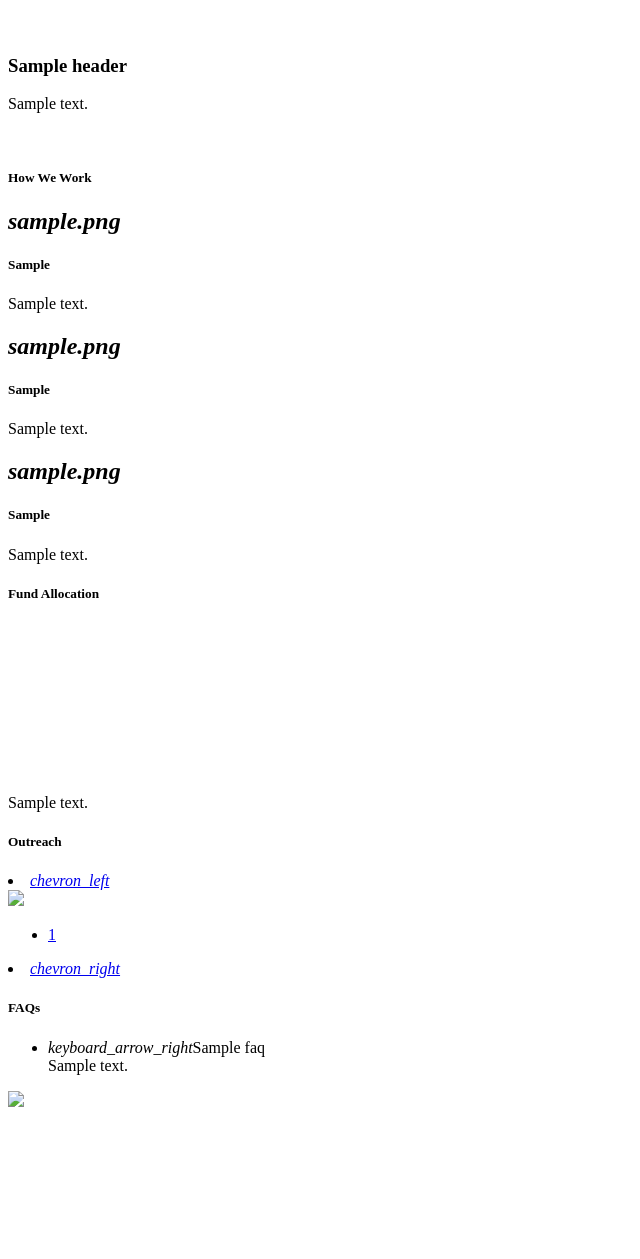
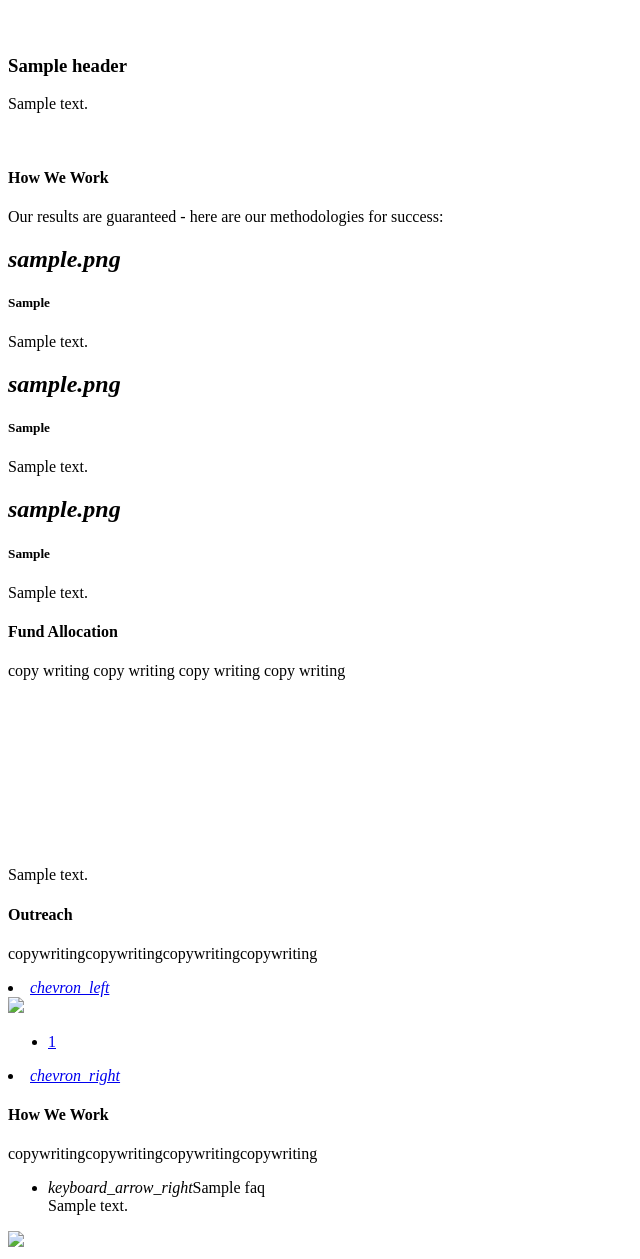
Before and after one commit to nextgencreators/next-gen, a PHP site: template user/themes/next-gen/templates/about.html.twig in a window 1280 px wide. Shown: the part 44-1303 px from the top of the page, without its empty margins (0-640 px from the left). Before the commit the page ends 1151 px from the top, so only its background shows below. Run offline with PHP 8.4, Linux system fonts and the light colour scheme; the template is opened without the code that fills it: most values are stand-ins (such as "Sample title", 1, 10 or a date in 2020); a map, chart or similar area stays blank; some libraries are stand-ins or nearby versions.

Commit message:
Minor CSS bug fixes.

```diff
--- a/user/themes/next-gen/templates/about.html.twig
+++ b/user/themes/next-gen/templates/about.html.twig
@@ -10,19 +10,21 @@
    <div class="section"></div>
    <div class="section">
    <div class="row">
-         <div class="col m12 l7">
-         <p class="white-text muli">{{ page.header.about_text }}</p>
+         <div class="col m12 l7 gi-header">
+           <p class="white-text muli top-align-p spacing">{{ page.header.about_text }}</p>
         </div>
-
-
          <div class="col m10 push-m1 pull-m1 l5">
-             <img class="responsive-img" src="{{ page.header.about_img|first.path }}">
+             <img class="responsive-img z-depth-2" src="{{ page.header.about_img|first.path }}">
          </div>
       </div>
    </div>
-   <div class="section">
+   <div class="section content-block">
+    <h4 class="header center white-text">How We Work</h4>
+      <div class="col center-align s12 m7 spacing">
+         <p class="white-text zero-line-height">Our results are guaranteed - here are our methodologies for success:</p>
+      </div>
    <div class="row">
-      <h5 class="header center white-text">How We Work</h5>
+
       <div class="row">
          <div class="col s12 m4">
             <div class="icon-block">
@@ -48,11 +50,12 @@
       </div>
    </div>
  </div>
- <div class="section">
-<div class="s abt-fun">
-      <h5 class="header center white-text">Fund Allocation</h5>
-      <div class="section">
+ <div class="section content-block">
+  <h4 class="header center white-text">Fund Allocation</h4>
+      <div class="col center-align s12 m7 spacing">
+         <p class="white-text zero-line-height">copy writing copy writing copy writing copy writing</p>
       </div>
+      <div class="section"></div>
       <div class="row">
         <div class="col s8 push-s2 pull-s2">
           <canvas id="bar-chart-grouped" ></canvas>
@@ -64,20 +67,21 @@
         </div>
       </div>
  </div>
+ <div class="section content-block">
+   <!-- adfasdf -->
+       <h4 class="header center white-text">Outreach</h4>
+      <div class="col center-align s12 m7 spacing">
+         <p class="white-text zero-line-height">copywritingcopywritingcopywritingcopywriting</p>
       </div>
-   <!-- adfasdf -->
-       <h5 class="header center white-text">Outreach</h5>
    <div class="row valign-wrapper">
-    <div class="col s2 right-align">
+    <div class="col m1 right-align">
 <li onclick="incr(-1)" class="waves-effect"><a href="#!"><i class="arrow-big material-icons">chevron_left</i></a></li>
     </div>
-     <div class="col s8">
-
-
+     <div class="col m10">
        <div class="section"></div>
        {% for image in page.media.images%}
              <div id="{{ loop.index }}" class="l{{ loop.index }} slider-image valign-wrapper center-align row">
-                <div class="col s12">
+                <div class="col m12">
                   <div class="hmph">
                     <img class="slider-img responsive-img z-depth-1" src="{{ image.url }}">
                   </div>
@@ -94,18 +98,22 @@
         </ul>
 
      </div>
-     <div class="col s2 left-align">
+     <div class="col m1 left-align">
  <li onclick="incr(1)" class="img-num waves-effect"><a href="#!"><i class="arrow-big material-icons">chevron_right</i></a></li>
     </div>
    </div>
    <!-- adf -->
+ </div>
 
-   <div class="s abt-faq white-text">
-      <h5 class="header center white-text">FAQs</h5>
+   <div class="section content-block white-text">
+      <h4 class="header center white-text">How We Work</h4>
+      <div class="col center-align s12 m7 spacing">
+         <p class="white-text zero-line-height">copywritingcopywritingcopywritingcopywriting</p>
+      </div>
       <div class="section">
       </div>
       <div class="row">
-      <div class="col s10 push-s1 pull-s1">
+      <div class="col l12 m12 s12">
       <ul class="collapsible" data-collapsible="accordion">
         {% for faq in page.header.faq %}
           <li>
--- a/user/themes/next-gen/templates/community.html.twig
+++ b/user/themes/next-gen/templates/community.html.twig
@@ -8,7 +8,7 @@
          <p class="white-text muli under-header-text">{{ page.header.about_text }}</p>
       </div>
    </div>
-   <div class="section gi-sec" id="index-banner">
+   <div class="section" id="index-banner">
       <div class="gi-header">
          <!-- change inline-styling later, temporary fix -->
          <h4 class="header white-text">Join Community</h4>
@@ -55,7 +55,7 @@
     </div>
       </div>
    </div>
-   <div class="section gi-sec" id="index-banner">
+   <div class="section content-block" id="index-banner">
       <h4 class="header white-text">Our Cofounders</h4>
       <div class="col s12 m7 spacing">
          <p class="white-text zero-line-height">Check out some of the amazing people in NextGen!</p>
@@ -102,7 +102,7 @@
    </div>
 
    </div>
-   <div class="section gi-sec" id="index-banner">
+   <div class="section content-block" id="index-banner">
             <div class="gi-header">
          <!-- change inline-styling later, temporary fix -->
          <h4 class="header white-text">Job Board</h4>
--- a/user/themes/next-gen/templates/get_involved.html.twig
+++ b/user/themes/next-gen/templates/get_involved.html.twig
@@ -85,7 +85,7 @@
     <div class="gi-header">
       <h4 class="header center white-text">Other Ways to Get Involved</h4>
       <div class="container">
-        <div class="col s12 m7 spacing">
+        <div class="col l12 m12 spacing">
           <p class="white-text center">{{ page.header.other_ways_subtext }}</p>
         </div>
         <div class="section">
--- a/user/themes/next-gen/templates/partials/program_list.html.twig
+++ b/user/themes/next-gen/templates/partials/program_list.html.twig
@@ -1,4 +1,3 @@
-<div class="content-block">
 {% for prog in programs %}
 <div class="row">
 <div class="col l5 m10 push-m1 pull-m1 s12 left-img valign">
@@ -14,6 +13,4 @@
   </div>
 </div>
 </div>
-
 {% endfor %}
-</div>
--- a/user/themes/next-gen/templates/team.html.twig
+++ b/user/themes/next-gen/templates/team.html.twig
@@ -10,7 +10,7 @@
    <div class="section">
      <div class="row">
       {% for member in page.header.team_members %}
-         <div class="col s4">
+         <div class="col m4 s12 spacing">
             <div class="card profile-card">
                <div class="card-image waves-effect waves-block waves-light">
                   <img class="activator" src="/next-gen/{{ member.picture|first.path }}">
```
Also changed, not shown: user/themes/next-gen/css/css/main.css (+9 -3 lines), user/themes/next-gen/css/scss/main.scss (+12 -3 lines), user/themes/next-gen/templates/home.html.twig (+21 -6 lines), user/themes/next-gen/templates/showcase.html.twig (+6 -24 lines), 1 other file. Lines whose indentation alone changed are shown as unchanged.
